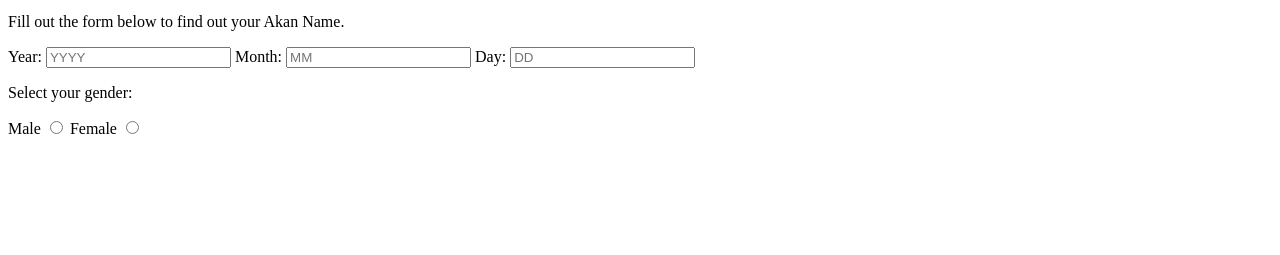
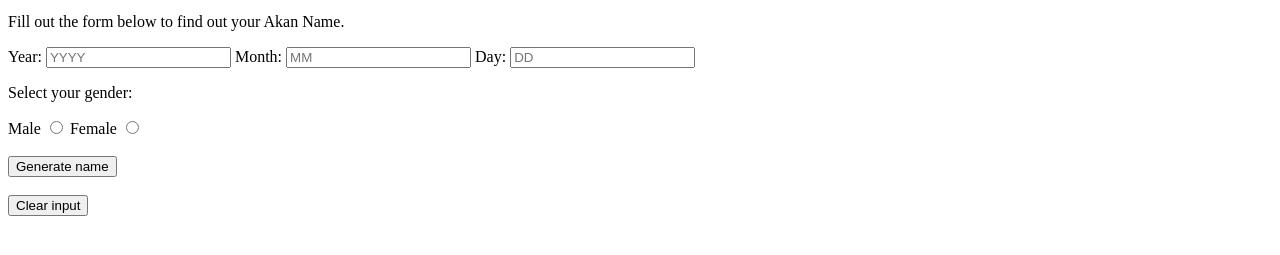
Before and after one commit to Clemo97/independent-project2, a plain HTML site: page index.html in a window 1280 px wide. Shown: the part 101-356 px from the top of the page. Drawn offline with Linux system fonts and the light colour scheme.

Commit message:
clear form when data has been submitted.

```diff
--- a/index.html
+++ b/index.html
@@ -37,8 +37,12 @@
                     Female
                     <input id="female-input" type="radio" name="gender" value="female" required>
                 </label>
-
-
+                <br><br>
+                <input id="get-name" type="submit" name="" value="Generate name">
+                <br><br>
+            </form>
+            <form onsubmit="return clearInput()">
+                <input class="clear" type="submit" value="Clear input">
             </form>
 
         </div>
```
